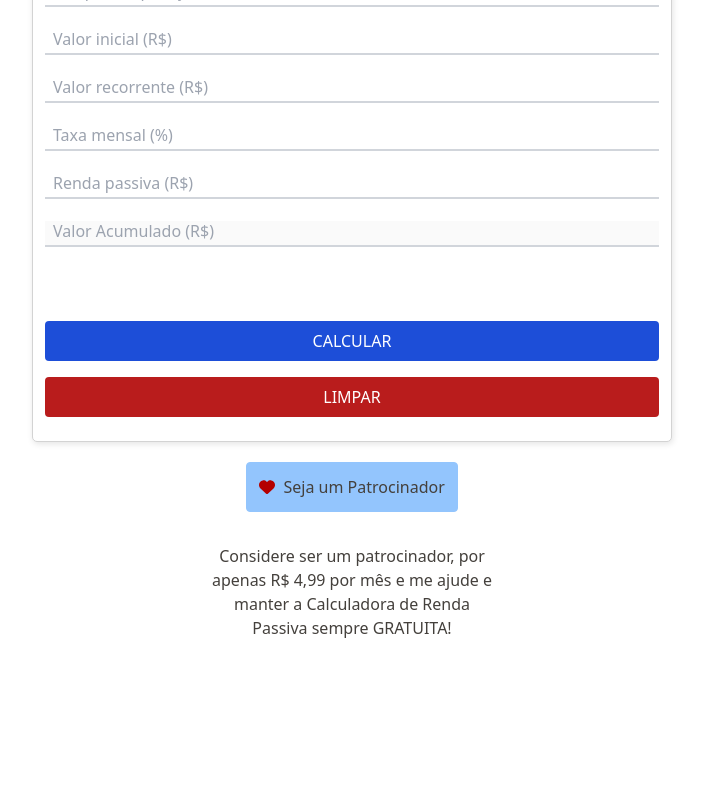
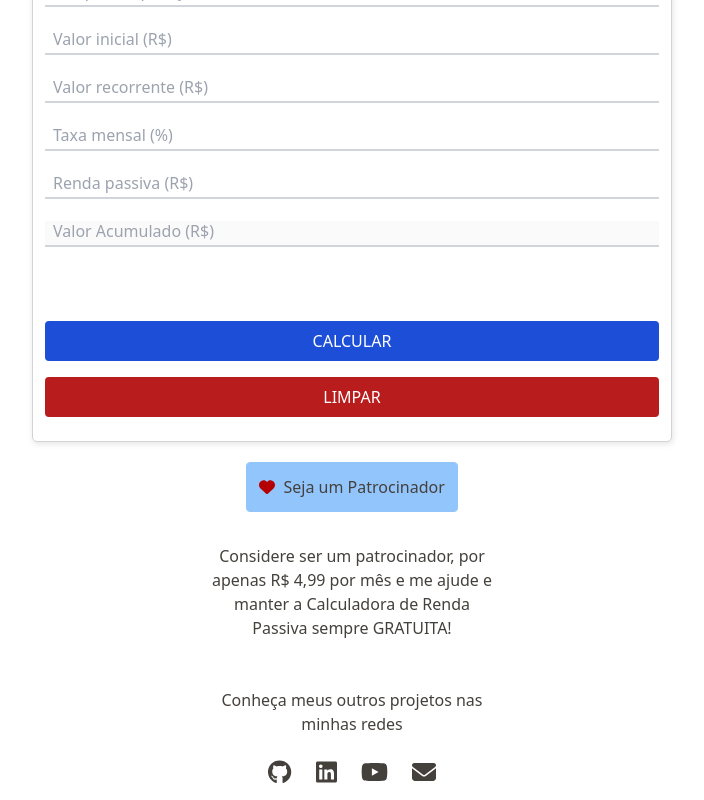
Before and after one commit to cwrsiqueira/calcularrendapassiva, a Next.js app: page / in a window 1280 px wide. Shown: the part 198-998 px from the top of the page, without its empty margins (288-992 px from the left). Before the commit the page ends 854 px from the top, so only its background shows below. Built offline with nearby package versions, Linux system fonts and the light colour scheme.

Commit message:
Adicionado patrocínio e redes sociais

```diff
--- a/app/page.tsx
+++ b/app/page.tsx
@@ -1,7 +1,8 @@
 'use client'
 import { ChangeEvent, MouseEvent, useState } from "react"
 import { FontAwesomeIcon } from '@fortawesome/react-fontawesome';
-import { faHeart } from '@fortawesome/free-solid-svg-icons'
+import { faEnvelope, faHeart } from '@fortawesome/free-solid-svg-icons';
+import { faGithub, faLinkedin, faYoutube } from "@fortawesome/free-brands-svg-icons";
 
 const Home = () => {
   const [periodo, setPeriodo] = useState('')
@@ -471,6 +472,23 @@ const Home = () => {
               <a href="https://www.mercadopago.com.br/subscriptions/checkout?preapproval_plan_id=2c938084882ea1dd0188305e8e0e00bc" target="_blank">&nbsp; Seja um Patrocinador</a>
             </button>
             <div className="text-center sm:w-80 p-4 mt-4">Considere ser um patrocinador, por apenas R$ 4,99 por mês e me ajude e manter a Calculadora de Renda Passiva sempre GRATUITA!</div>
+            <div className="text-center sm:w-80 p-4 mt-4">
+              Conheça meus outros projetos nas minhas redes <br /> <br />
+              <div className="flex justify-center">
+                <a href="https://github.com/cwrsiqueira?tab=repositories" target="_blank" className="mx-3">
+                  <FontAwesomeIcon icon={faGithub} size="xl" />
+                </a>
+                <a href="https://www.linkedin.com/in/carloswagner1975/" target="_blank" className="mx-3">
+                  <FontAwesomeIcon icon={faLinkedin} size="xl" />
+                </a>
+                <a href="https://www.youtube.com/channel/UC32eliBwKUGGc_uTgcxTJXw" target="_blank" className="mx-3">
+                  <FontAwesomeIcon icon={faYoutube} size="xl" />
+                </a>
+                <a href="mailto:suporte@calcularrendapassiva.com.br" target="_blank" className="mx-3">
+                  <FontAwesomeIcon icon={faEnvelope} size="xl" />
+                </a>
+              </div>
+            </div>
           </div>
         </div>
       </div>
--- a/package.json
+++ b/package.json
@@ -10,6 +10,8 @@
   },
   "dependencies": {
     "@fortawesome/fontawesome-svg-core": "^6.5.1",
+    "@fortawesome/free-brands-svg-icons": "^6.5.1",
+    "@fortawesome/free-regular-svg-icons": "^6.5.1",
     "@fortawesome/free-solid-svg-icons": "^6.5.1",
     "@fortawesome/react-fontawesome": "^0.2.0",
     "@types/node": "20.4.5",
```
Also changed, not shown: 2 other files (tests, documents, lock files or other folders).
